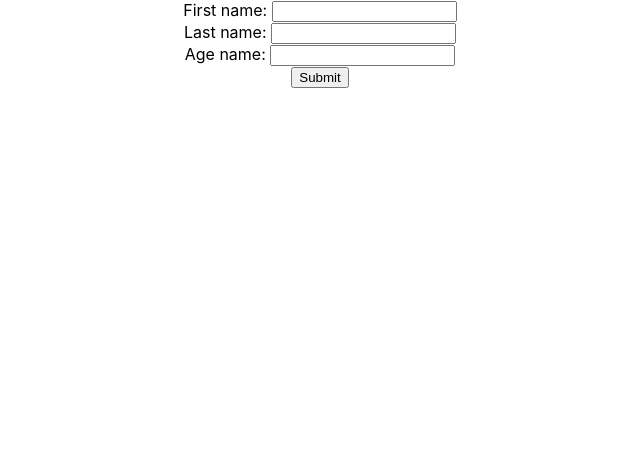
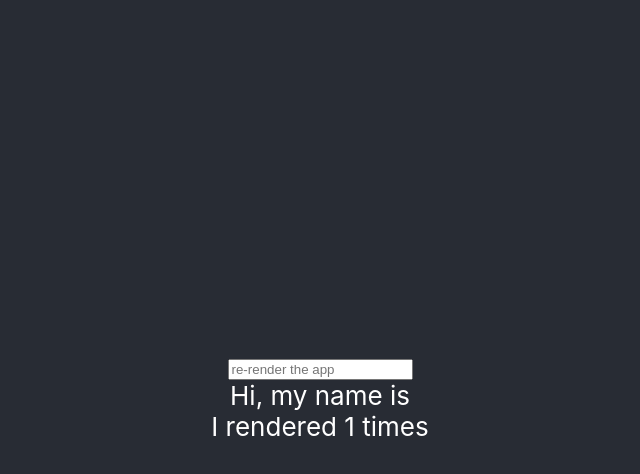
Before and after one commit to ikromshi/React-Advanced-Concepts, a React (Create React App) app: page / in a window 1280 px wide. Shown: the top 474 px of the page, without its empty margins (320-960 px from the left). Built offline with nearby package versions, Linux system fonts and the light colour scheme.

Commit message:
useRef: keeping track of re-renders

```diff
--- a/src/App.tsx
+++ b/src/App.tsx
@@ -1,55 +1,31 @@
 import './App.css';
-import { ChangeEvent, FormEvent, useState } from 'react';
+import { ChangeEvent, FormEvent, useState, useEffect, useRef } from 'react';
 
 function App() {
-  const [firstName, setFirstName] = useState<HTMLInputElement | null>(null);
-  const [lastName, setLastName] = useState<HTMLInputElement | null>(null);
-  const [age, setAge] = useState<HTMLInputElement | null>(null);
+  const [name, setName] = useState<string>("");
+  const renderCount = useRef<number>(1);
 
-  const handleClick = () => {
-    console.log(firstName?.value);
-  }
-
-  const handleKeyUp = (event: React.KeyboardEvent<HTMLInputElement>) => {
-    if (event.key === "Enter") {
-      lastName?.focus();
-    }
-  }
-
-  const handleChange = (event: ChangeEvent<HTMLInputElement>) => {
-    const {value} = event.target;
-    console.log(value);
-  }
+  useEffect(() => {
+    renderCount.current = renderCount.current + 1;
+  })
 
   return (
-    <div className="App">
-      <div>
-        <span>First name: </span>
-        <input
-          ref={(input) => {setFirstName(input)}}
-          onKeyUp={handleKeyUp}
-          type="text"
-        />
-      </div>
-      <div>
-        <span>Last name: </span>
-        <input ref={(input) => {setLastName(input)}} type="text" onChange={handleChange}
-/>
-      </div>
-      <div>
-        <span>Age name: </span>
-        <input ref={(input) => {setAge(input)}} type="text" />
-      </div>
-      <div>
-        <button type='submit' onClick={() => {handleClick()}}>Submit</button>
-      </div>
+    <div className="app">
+      <header className="App-header">
+        <input type="text" value={name} onChange={e => setName(e.target.value)} placeholder="re-render the app"/>
+        <div>Hi, my name is {name}</div>
+        <div>I rendered {renderCount.current} times</div>
+      </header>
     </div>
-  );
+  )
 }
 
 export default App;
 
 /**
- * React ref use cases:
- *    To access dom elements
+ * A ref is similar to state in that it persists through renders
+ * A ref doesn't cause a component to re-update when it gets changed
+ *
+ * Use Cases:
+ *    To store a previous value in it that persists through rerenders and doesn't cause rerenders
  */
```
